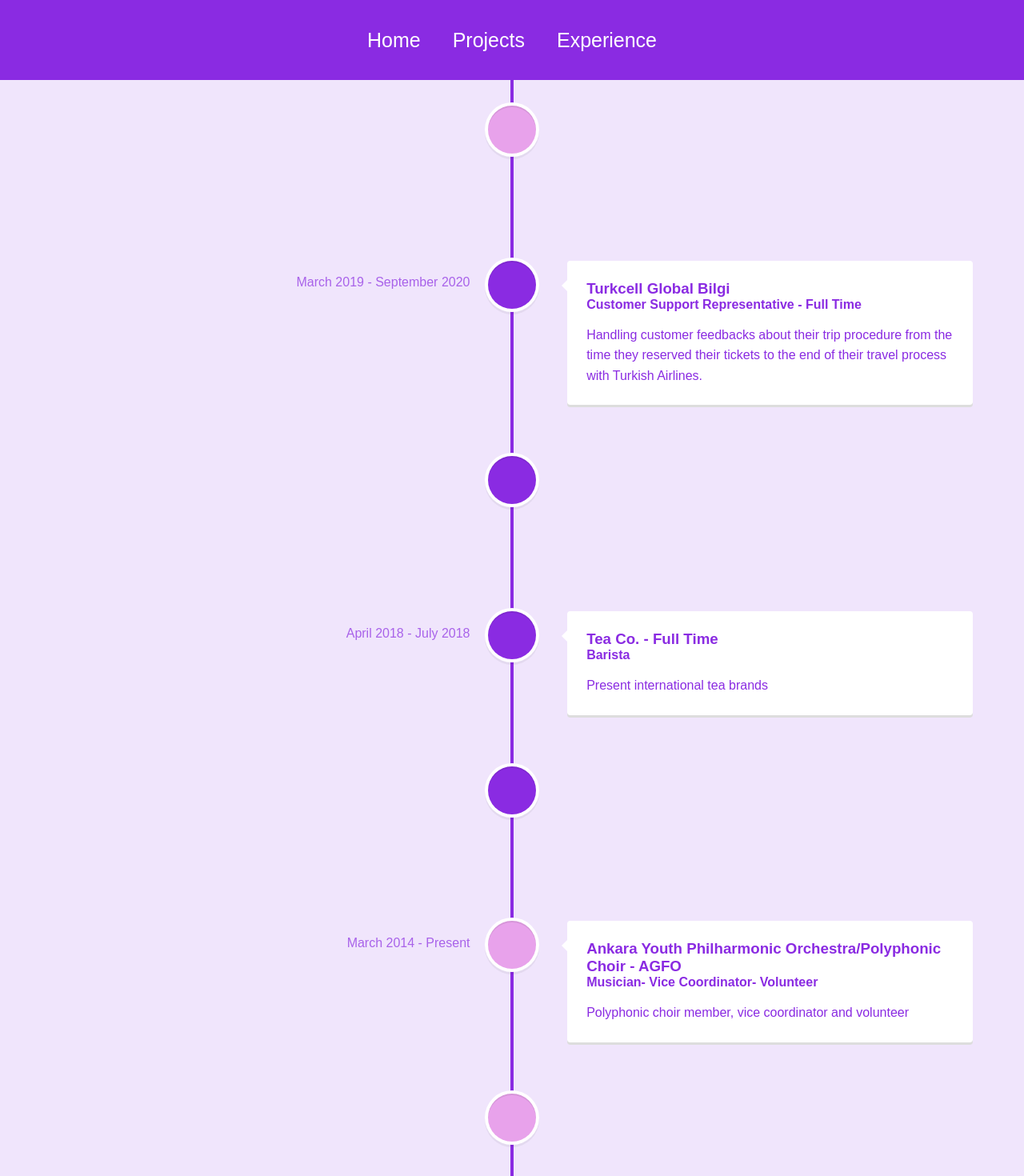
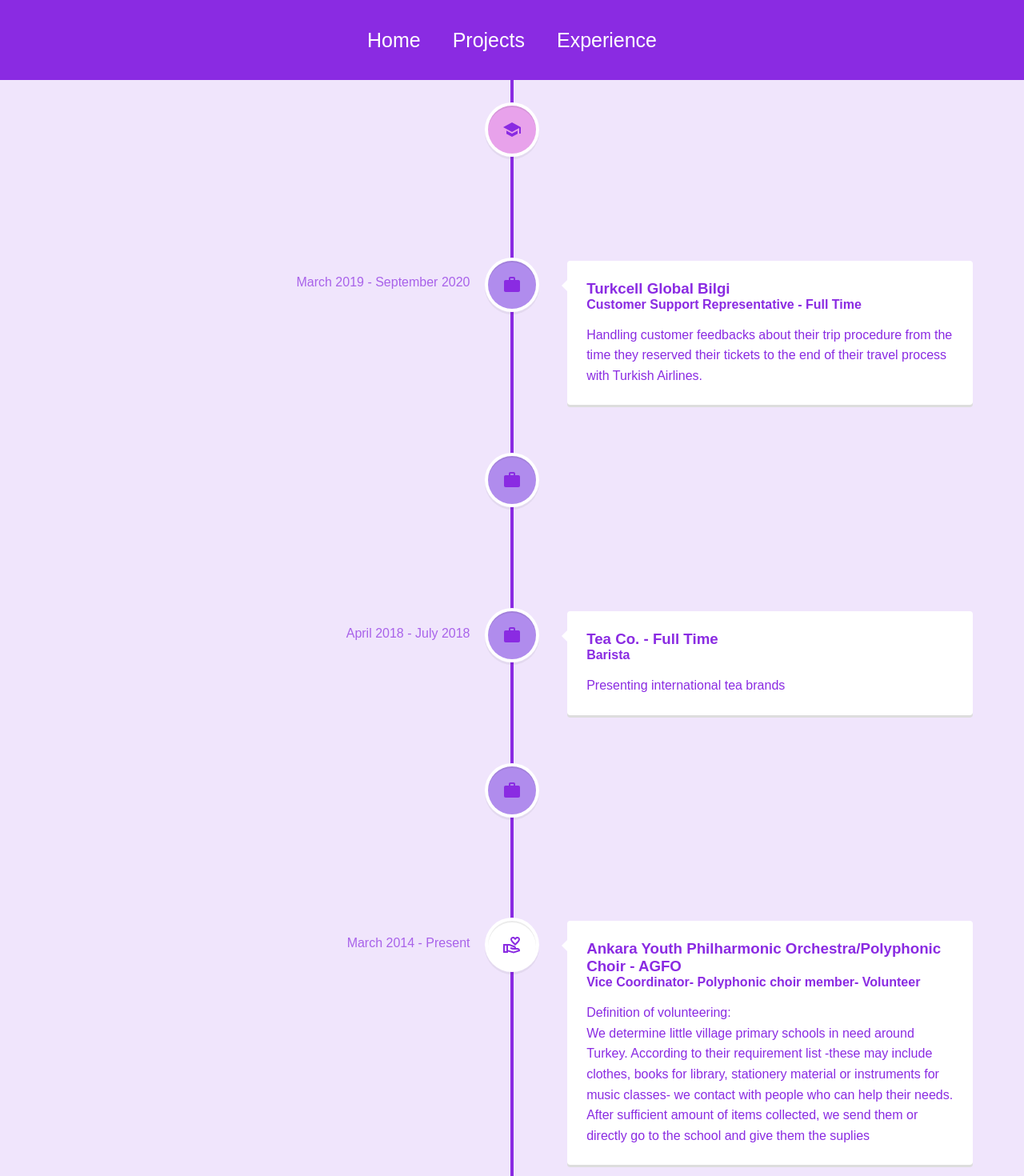
Before and after one commit to chiturca/portfolio, a React (Create React App) app: page /experience in a window 1280 px wide. Shown: the top 1470 px of the page at 80% size. Built offline with nearby package versions, Linux system fonts and the light colour scheme.

Commit message:
CI: @mui/material @emotion/react @emotion/styled @mui/icons-material

```diff
--- a/package.json
+++ b/package.json
@@ -3,6 +3,10 @@
   "version": "0.1.0",
   "private": true,
   "dependencies": {
+    "@emotion/react": "^11.10.5",
+    "@emotion/styled": "^11.10.5",
+    "@mui/icons-material": "^5.11.9",
+    "@mui/material": "^5.11.9",
     "@testing-library/jest-dom": "^5.16.5",
     "@testing-library/react": "^13.4.0",
     "@testing-library/user-event": "^13.5.0",
--- a/src/containers/Experience/index.tsx
+++ b/src/containers/Experience/index.tsx
@@ -1,6 +1,9 @@
 import React from 'react';
 import { VerticalTimeline, VerticalTimelineElement } from 'react-vertical-timeline-component';
 import 'react-vertical-timeline-component/style.min.css';
+import SchoolIcon from '@mui/icons-material/School';
+import WorkIcon from '@mui/icons-material/Work';
+import VolunteerActivismOutlinedIcon from '@mui/icons-material/VolunteerActivismOutlined';
 
 function Experience() {
   return (
@@ -9,7 +12,8 @@
         <VerticalTimelineElement
           className="vertical-timeline-element--education"
           date="September 2022 - February 2023"
-          iconStyle={{ background: '#e8a2eb', color: '#fff' }}>
+          iconStyle={{ background: '#e8a2eb', color: '#fff' }}
+          icon={<SchoolIcon />}>
           <h3 className="vertical-timeline-element-title">Re:Coded Bootcamp</h3>
           <h4 className="vertical-timeline-element-subtitle">Web Development</h4>
           <p>Frontend Web Developer</p>
@@ -17,7 +21,8 @@
         <VerticalTimelineElement
           className="vertical-timeline-element--work"
           date="March 2019 - September 2020"
-          iconStyle={{ background: 'blueviolet', color: '#fff' }}>
+          iconStyle={{ background: '#b08ced', color: '#fff' }}
+          icon={<WorkIcon />}>
           <h3 className="vertical-timeline-element-title">Turkcell Global Bilgi</h3>
           <h4 className="vertical-timeline-element-subtitle">
             Customer Support Representative - Full Time
@@ -30,25 +35,28 @@
         <VerticalTimelineElement
           className="vertical-timeline-element--work"
           date="September 2018 - March 2019"
-          iconStyle={{ background: 'blueviolet', color: '#fff' }}>
+          iconStyle={{ background: '#b08ced', color: '#fff' }}
+          icon={<WorkIcon />}>
           <h3 className="vertical-timeline-element-title">Turkcell Global Bilgi - Full Time</h3>
           <h4 className="vertical-timeline-element-subtitle">
             Inbound Customer Service Representative
           </h4>
-          <p>Inbound calls on behalf of Turkish Airlines</p>
+          <p>Handling inbound calls on behalf of Turkish Airlines</p>
         </VerticalTimelineElement>
         <VerticalTimelineElement
           className="vertical-timeline-element--work"
           date="April 2018 - July 2018"
-          iconStyle={{ background: 'blueviolet', color: '#fff' }}>
+          iconStyle={{ background: '#b08ced', color: '#fff' }}
+          icon={<WorkIcon />}>
           <h3 className="vertical-timeline-element-title">Tea Co. - Full Time</h3>
           <h4 className="vertical-timeline-element-subtitle">Barista</h4>
-          <p>Present international tea brands</p>
+          <p>Presenting international tea brands</p>
         </VerticalTimelineElement>
         <VerticalTimelineElement
           className="vertical-timeline-element--work"
           date="April 2015 - June 2016"
-          iconStyle={{ background: 'blueviolet', color: '#fff' }}>
+          iconStyle={{ background: '#b08ced', color: '#fff' }}
+          icon={<WorkIcon />}>
           <h3 className="vertical-timeline-element-title">RS Plan-Project - Seasonal</h3>
           <h4 className="vertical-timeline-element-subtitle">Project Manager</h4>
           <p>Erasmus+ Project Management</p>
@@ -56,19 +64,29 @@
         <VerticalTimelineElement
           className="vertical-timeline-element--work"
           date="March 2014 - Present"
-          iconStyle={{ background: '#e8a2eb', color: '#fff' }}>
+          iconStyle={{ background: '#fff', color: '#fff' }}
+          icon={<VolunteerActivismOutlinedIcon />}>
           <h3 className="vertical-timeline-element-title">
             Ankara Youth Philharmonic Orchestra/Polyphonic Choir - AGFO
           </h3>
           <h4 className="vertical-timeline-element-subtitle">
-            Musician- Vice Coordinator- Volunteer
+            Vice Coordinator- Polyphonic choir member- Volunteer
           </h4>
-          <p>Polyphonic choir member, vice coordinator and volunteer</p>
+          <p>
+            Definition of volunteering:
+            <br />
+            We determine little village primary schools in need around Turkey. According to their
+            requirement list -these may include clothes, books for library, stationery material or
+            instruments for music classes- we contact with people who can help their needs. After
+            sufficient amount of items collected, we send them or directly go to the school and give
+            them the suplies
+          </p>
         </VerticalTimelineElement>
         <VerticalTimelineElement
           className="vertical-timeline-element--education"
           date="September 2013 - March 2014"
-          iconStyle={{ background: '#e8a2eb', color: '#fff' }}>
+          iconStyle={{ background: '#e8a2eb', color: '#fff' }}
+          icon={<SchoolIcon />}>
           <h3 className="vertical-timeline-element-title">
             Nicolaus Copernicus University-Poland Torun
           </h3>
@@ -78,12 +96,14 @@
         <VerticalTimelineElement
           className="vertical-timeline-element--education"
           date="September 2010 - June 2016"
-          iconStyle={{ background: '#e8a2eb', color: '#fff' }}>
+          iconStyle={{ background: '#e8a2eb', color: '#fff' }}
+          icon={<SchoolIcon />}>
           <h3 className="vertical-timeline-element-title">Ankara University</h3>
           <h4 className="vertical-timeline-element-subtitle">Bachelor of Arts -Sociology</h4>
           <p>
-            Undergraduation thesis: Crime Sociology on Çinçin and Yenidoğan neighbourhood :
-            Alteration on crime due to urban renewal
+            Undergraduation thesis: <br />
+            Crime Sociology on Çinçin and Yenidoğan neighbourhood : Alteration on crime due to urban
+            renewal
           </p>
         </VerticalTimelineElement>
       </VerticalTimeline>
```
Also changed, not shown: 1 other file (tests, documents, lock files or other folders).
